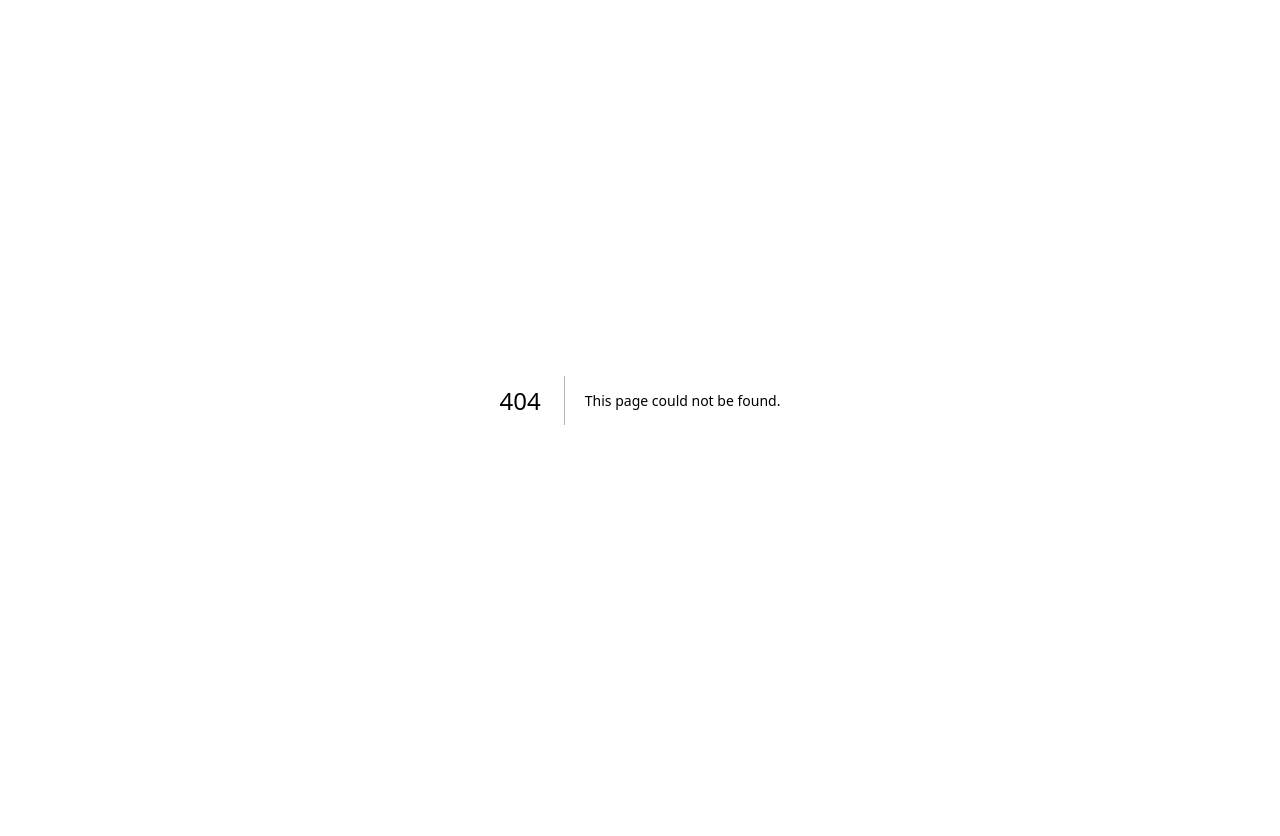
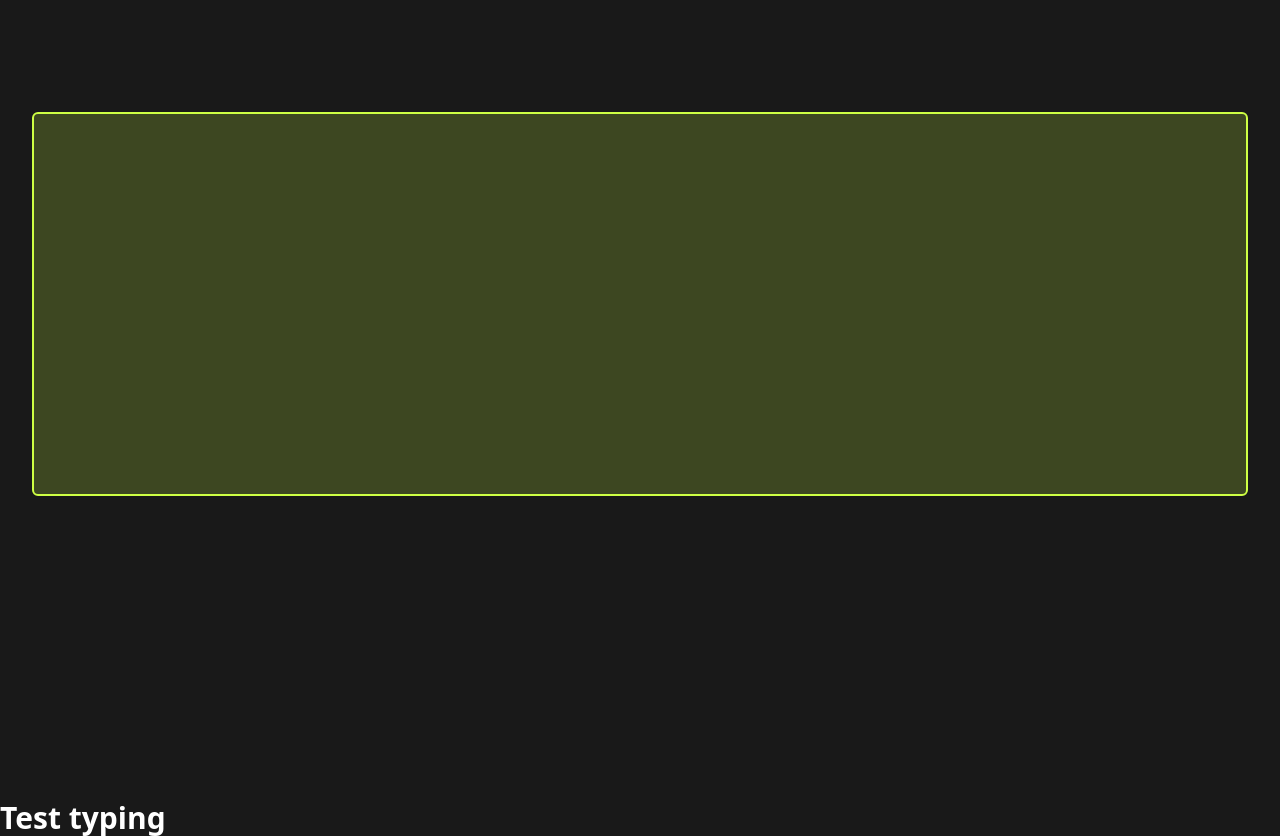
Before and after one commit to collectif-allela/bacchanight, a Next.js app: page /text_test in a window 1280 px wide. Before the commit this address had no page. Before the commit the page ends 800 px from the top, so only its background shows below. Built offline with nearby package versions, Linux system fonts and the light colour scheme.

Commit message:
test: text anim

```diff
--- /dev/null
+++ b/src/pages/text_test.tsx
@@ -0,0 +1,29 @@
+
+// This page is the home page
+import Head from 'next/head'
+import Image from 'next/image'
+import Link from 'next/link'
+import { Inter } from '@next/font/google'
+import styles from '@/styles/Home.module.css'
+import Container from "@/components/Container"
+const inter = Inter({ subsets: ['latin'] })
+
+export default function Home() {
+  return (
+
+    <>
+      <Head>
+        <title>D-TEYE</title>
+        <meta name="description" content="Generated by create next app" />
+        <meta name="viewport" content="width=device-width, initial-scale=1" />
+        <link rel="icon" href="/favicon.ico" />
+      </Head>
+      <main >
+        <Container/>
+        {/* <Bouton></Bouton> */}
+        <h1 className='text-white text-3xl font-bold'>Test typing</h1>
+        <p id='demo'></p>
+      </main>
+    </>
+  )
+}
```
